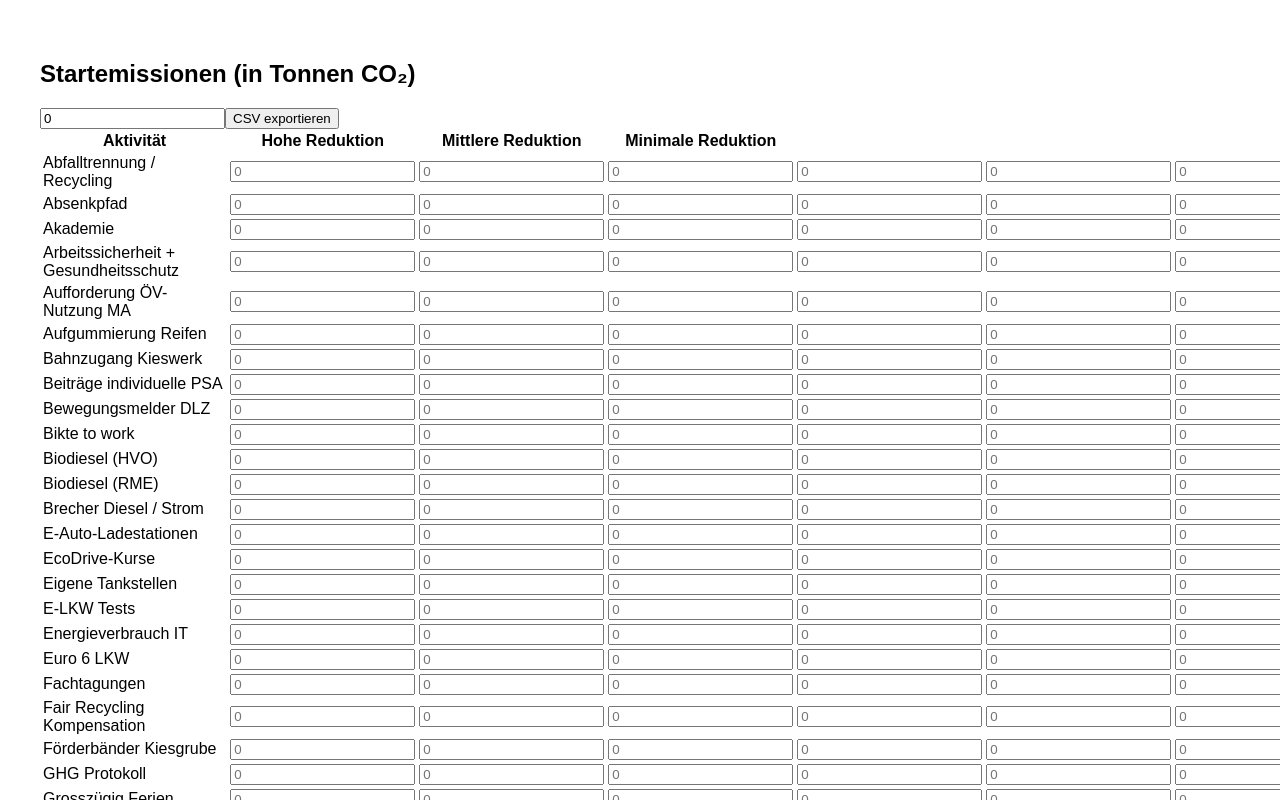
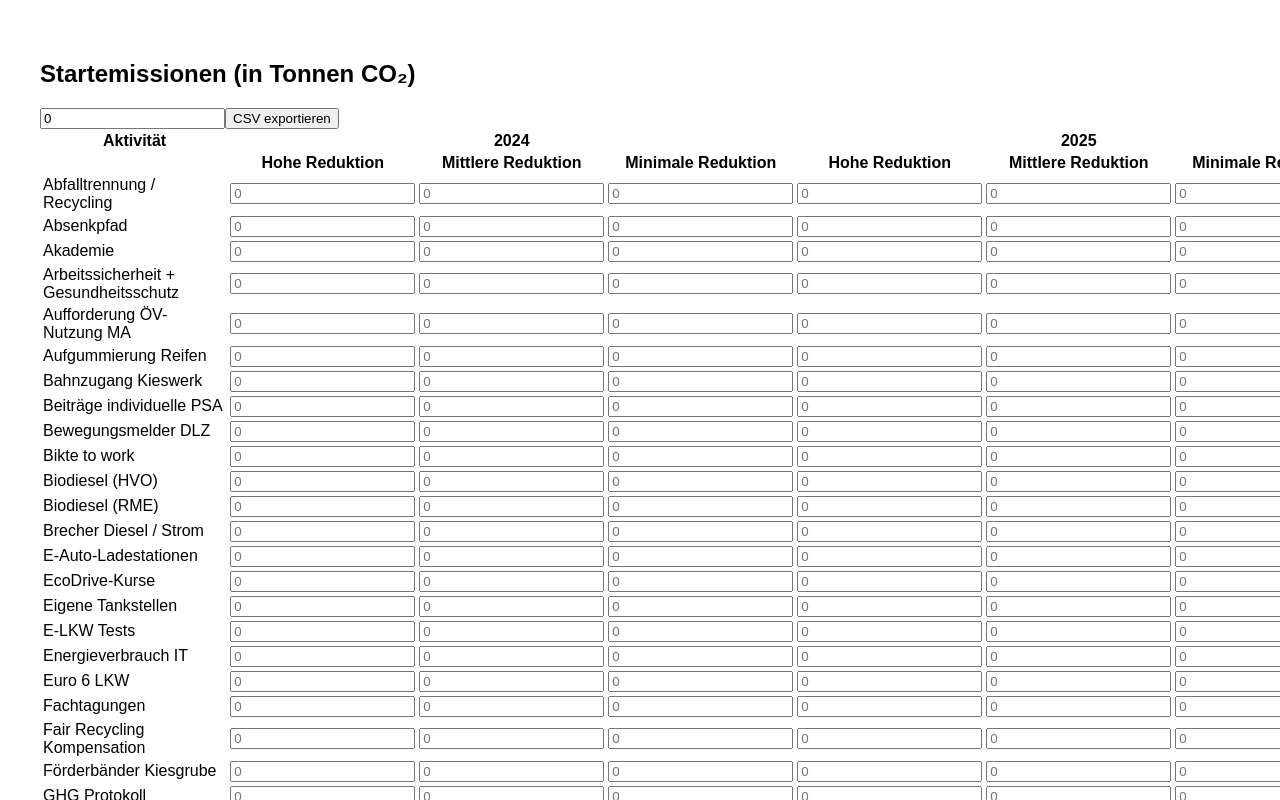
Before and after one commit to kevintriozzi/co2-dashboard, a React (Vite) app: page / in a window 1280 px wide. Shown: the top 800 px of the page. Built offline with nearby package versions, Linux system fonts and the light colour scheme.

Commit message:
Update Dashboard.jsx

```diff
--- a/src/Dashboard.jsx
+++ b/src/Dashboard.jsx
@@ -94,22 +94,40 @@ export default function CO2Dashboard() {
           <thead>
             <tr>
               <th className="text-left p-2 border">Aktivität</th>
-              {years.map((year) => (
-                scenarios.map((scenario, sIndex) => (
-                  <th key={`${year}-${scenario}`} className="text-center p-1 border">
-                    {year === years[0] ? scenario : null}
+              {years.map((year, index) => (
+                <th
+                  key={year}
+                  className={`text-center p-2 border font-semibold ${index % 2 === 0 ? 'bg-gray-100' : 'bg-white'}`}
+                  colSpan={scenarios.length}
+                >
+                  {year}
+                </th>
+              ))}
+            </tr>
+            <tr>
+              <th></th>
+              {years.map((_, index) => (
+                scenarios.map((scenario, sIdx) => (
+                  <th
+                    key={`${index}-${sIdx}`}
+                    className={`text-center p-1 border ${index % 2 === 0 ? 'bg-gray-100' : 'bg-white'}`}
+                  >
+                    {scenario}
                   </th>
                 ))
               ))}
             </tr>
           </thead>
           <tbody>
-            {activities.map((activity, rowIndex) => (
-              <tr key={activity} className={rowIndex % 2 === 0 ? "bg-gray-100" : "bg-white"}>
-                <td className="p-2 border font-medium whitespace-nowrap align-top">{activity}</td>
-                {years.map(year => (
+            {activities.map((activity) => (
+              <tr key={activity}>
+                <td className="p-2 border font-medium whitespace-nowrap align-top bg-gray-50">{activity}</td>
+                {years.map((year, yIdx) => (
                   scenarios.map(scenario => (
-                    <td key={activity + year + scenario} className="p-1 border">
+                    <td
+                      key={activity + year + scenario}
+                      className={`p-1 border ${yIdx % 2 === 0 ? 'bg-gray-100' : 'bg-white'}`}
+                    >
                       <input
                         type="number"
                         className="w-20 p-1 border"
```
